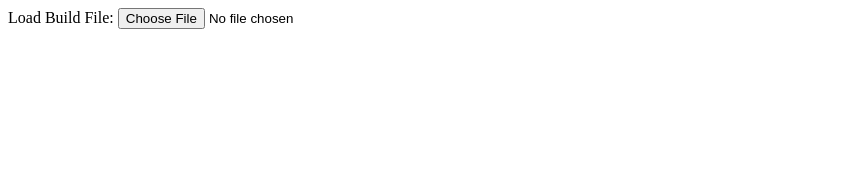
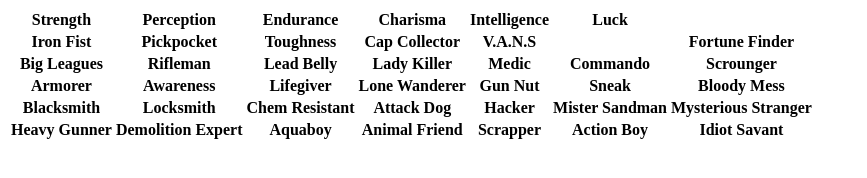
Before and after one commit to LyykaPaws/fo4.PerksBuilder, a plain HTML site: page index.html in a window 1280 px wide. Shown: the whole page, without its empty margins (0-867 px from the left). Drawn offline with Linux system fonts and the light colour scheme.

Commit message:
Update index.html

```diff
--- a/index.html
+++ b/index.html
@@ -1,84 +1,63 @@
 <DOCTYPE html>
 <html>
 <head> <!-- READING EXTERNAL FILES GUIDE: https://www.html5rocks.com/en/tutorials/file/dndfiles/ -->
-  <p>Load Build File: <input id="files" type="file" name="files[]" /></p><output id="list"></output>
-  <script>
-  function handleFileSelect(evt) {
-    var files = evt.target.files; // FileList object
-
-    // files is a FileList of File objects. List some properties.
-    var output = [];
-    for (var i = 0, f; f = files[i]; i++) {
-      output.push('<li><strong>', escape(f.name), '</strong> (', f.type || 'n/a', ') - ',
-                  f.size, ' bytes, last modified: ',
-                  f.lastModifiedDate ? f.lastModifiedDate.toLocaleDateString() : 'n/a',
-                  '</li>');
-    }
-    document.getElementById('list').innerHTML = '<ul>' + output.join('') + '</ul>';
-  }
-
-  document.getElementById('files').addEventListener('change', handleFileSelect, false);
-</script>
-  <!-- <table>
-	<tr><td>Text to Save:</td></tr>
+	<title>Perks Builder</title>
+</head>
+<body>
+	<table>
 		<tr>
-		<td colspan="3">
-			<textarea id="inputTextToSave" cols="80" rows="25"></textarea>
-		</td>
+			<th id="strength">Strength</th>
+			<th id="perception">Perception</th>
+			<th id="endurance">Endurance</th>
+			<th id="charisma">Charisma</th>
+			<th id="intelligence">Intelligence</th>
+			<th id="luck">Luck</th>
 		</tr>
 		<tr>
-		<td>Filename to Save As:</td>
-		<td><input id="inputFileNameToSaveAs"></input></td>
-		<td><button onclick="saveTextAsFile()">Save Text to File</button></td>
+			<th id="ironFist">Iron Fist</th>
+			<th id="pickpocket">Pickpocket</th>
+			<th id="toughness">Toughness</th>
+			<th id="capCollector">Cap Collector</th>
+			<th id="vans">V.A.N.S</th>
+			<th id="gunslinger"Gunslinger</th>
+			<th id="fortuneFinder">Fortune Finder</th>
 		</tr>
 		<tr>
-		<td>Select a File to Load:</td>
-		<td><input type="file" id="fileToLoad"></td>
-		<td><button onclick="loadFileAsText()">Load Selected File</button><td>
+			<th id="bigLeagues">Big Leagues</th>
+			<th id="rifleman">Rifleman</th>
+			<th id="leadBelly">Lead Belly</th>
+			<th id="ladyKiller">Lady Killer</th>
+			<th id="medic">Medic</th>
+			<th id="commando">Commando</th>
+			<th id="scrounger">Scrounger</th>
 		</tr>
-</table>
-
-<script type="text/javascript">
-
-function saveTextAsFile()
-{
-	var textToSave = document.getElementById("inputTextToSave").value;
-	var textToSaveAsBlob = new Blob([textToSave], {type:"text/plain"});
-	var textToSaveAsURL = window.URL.createObjectURL(textToSaveAsBlob);
-	var fileNameToSaveAs = document.getElementById("inputFileNameToSaveAs").value;
-
-	var downloadLink = document.createElement("a");
-	downloadLink.download = fileNameToSaveAs;
-	downloadLink.innerHTML = "Download File";
-	downloadLink.href = textToSaveAsURL;
-	downloadLink.onclick = destroyClickedElement;
-	downloadLink.style.display = "none";
-	document.body.appendChild(downloadLink);
-
-	downloadLink.click();
-}
-
-function destroyClickedElement(event)
-{
-	document.body.removeChild(event.target);
-}
-
-function loadFileAsText()
-{
-	var fileToLoad = document.getElementById("fileToLoad").files[0];
-
-	var fileReader = new FileReader();
-	fileReader.onload = function(fileLoadedEvent)
-	{
-		var textFromFileLoaded = fileLoadedEvent.target.result;
-		document.getElementById("inputTextToSave").value = textFromFileLoaded;
-	};
-	fileReader.readAsText(fileToLoad, "UTF-8");
-}
-
-</script>
-
--->
-
-  </head>
+		<tr>
+			<th id="armorer">Armorer</th>
+			<th id="awareness">Awareness</th>
+			<th id="lifegiver">Lifegiver</th>
+			<th id="loneWanderer">Lone Wanderer</th>
+			<th id="gunNut">Gun Nut</th>
+			<th id="sneak">Sneak</th>
+			<th id="bloodyMess">Bloody Mess</th>
+		</tr>
+		<tr>
+			<th id="blacksmith">Blacksmith</th>
+			<th id="locksmith">Locksmith</th>
+			<th id="chemResistant">Chem Resistant</th>
+			<th id="attackDog">Attack Dog</th>
+			<th id="hacker">Hacker</th>
+			<th id="misterSandman">Mister Sandman</th>
+			<th id="mysteriousStranger">Mysterious Stranger</th>
+		</tr>
+		<tr>
+			<th id="heavyGunner">Heavy Gunner</th>
+			<th id="demoExpert">Demolition Expert</th>
+			<th id="aquaboy">Aquaboy</th>
+			<th id="animalFriend">Animal Friend</th>
+			<th id="scrapper">Scrapper</th>
+			<th id="actionBoy">Action Boy</th>
+			<th id="idiotSavant">Idiot Savant</th>
+		</tr>
+		<tr>
 </html>
+</DOCTYPE>
```
Lines whose indentation alone changed are shown as unchanged.
